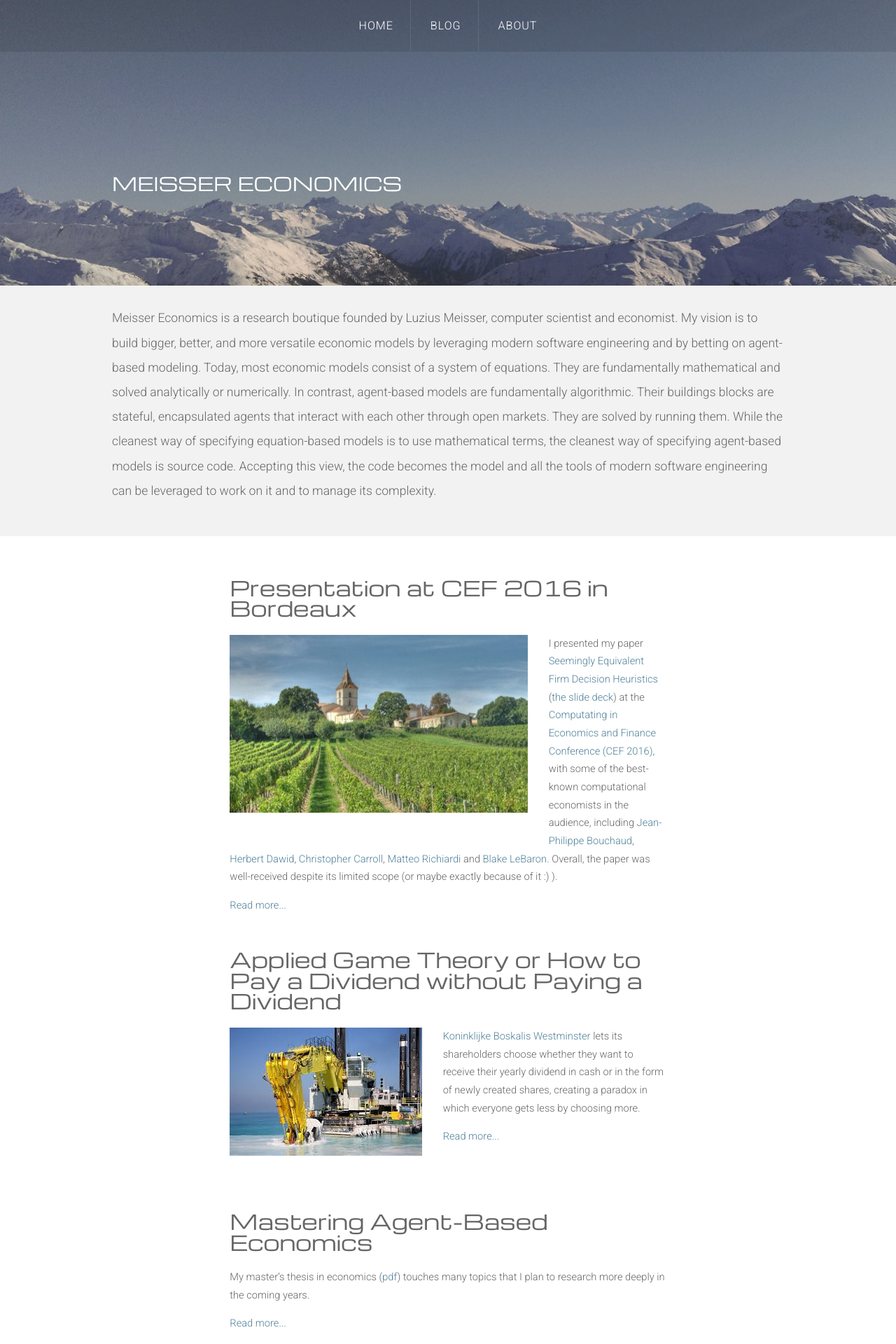
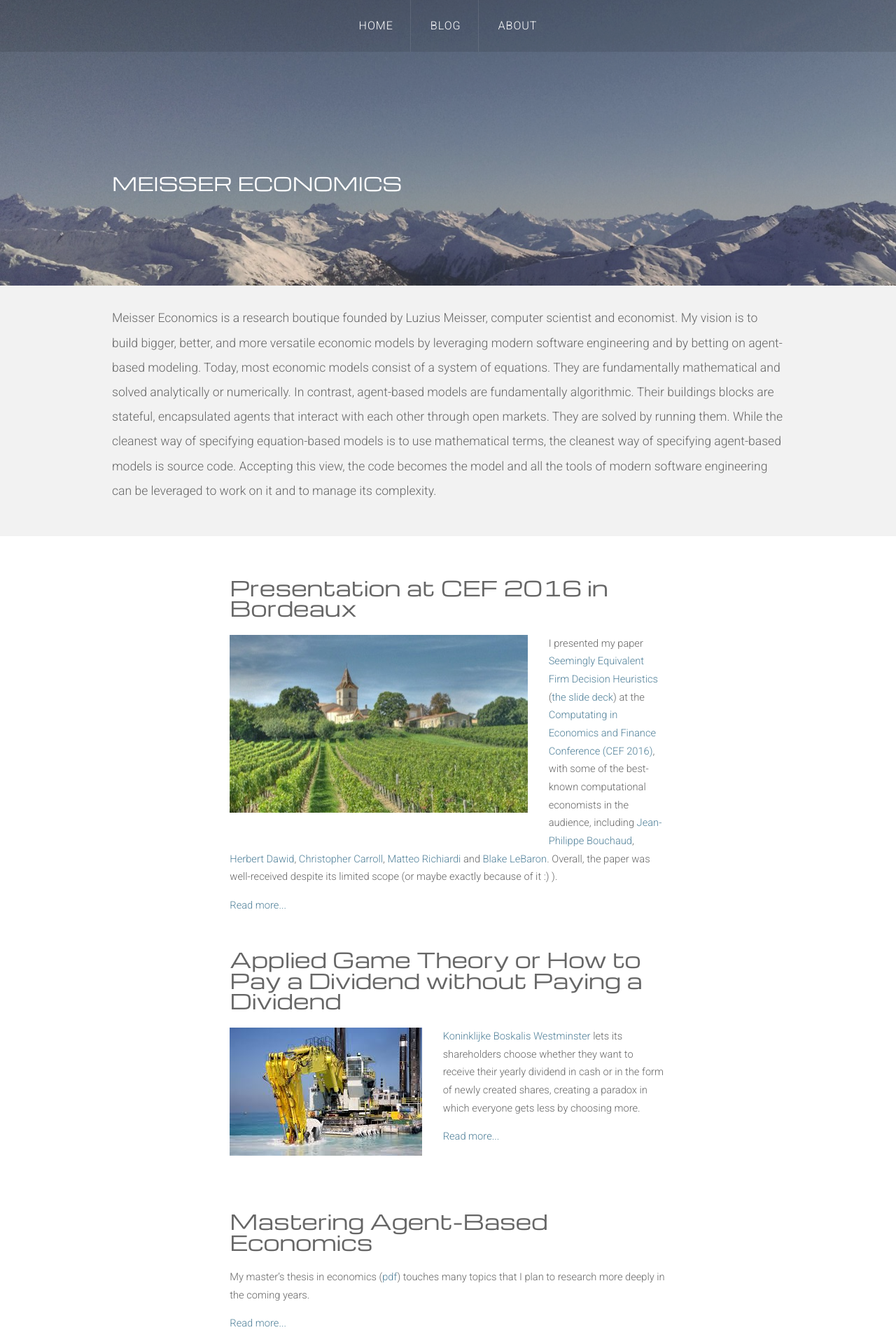
Before and after one commit to meisserecon/www, a Jekyll site: the page built from index.html, in a window 1280 px wide. Shown: the top 1920 px of the page at 70% size. Built offline with Jekyll 4.4.1, drawn with Linux system fonts in a browser that asks for light colours; nearby versions of some CDN libraries; library files that are not in the unit come from our copies; the list of posts is cut into pages by our own code; comment, search, counter and statistics services are not loaded.

Commit message:
background center

```diff
--- a/assets/css/style.css
+++ b/assets/css/style.css
@@ -770,10 +770,7 @@
 	{
 		position: relative;
 		background-image: url(../images/mountains.jpg);
-		background-repead: no-repeat;
-		background-attachment: center;
-		background-size: 1500px 500px;
-		background-position: bottom;
+		background-position: center;
 		background-size: cover;
 		text-align: center;
 	}
```
